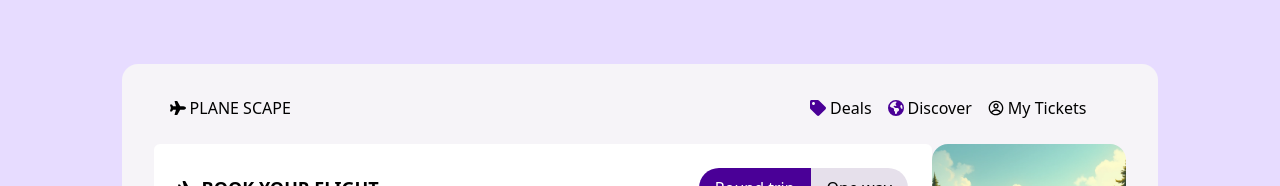
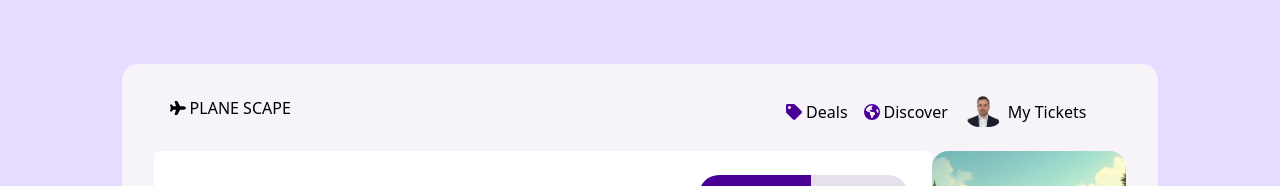
Before and after one commit to samet7ozturk/air-flights, a React (Create React App) app: page / in a window 1280 px wide. Shown: the top 186 px of the page. Built offline with nearby package versions, Linux system fonts and the light colour scheme; no server answers.

Commit message:
Profile image added

```diff
--- a/src/pages/home.tsx
+++ b/src/pages/home.tsx
@@ -1,7 +1,6 @@
 import FlightBooking from "../components/FlightBooking";
 import { FaPlane, FaTag } from "react-icons/fa";
 import { FaEarthAmericas } from "react-icons/fa6";
-import { CgProfile } from "react-icons/cg";
 import TicketDetails from "../components/TicketDetails";
 import FilterOptions from "../components/FilterOptions";
 import ExtraServices from "../components/ExtraServices";
@@ -28,7 +27,11 @@ const Home = () => {
               <p>Discover</p>
             </div>
             <div className="flex items-center gap-1">
-              <CgProfile />
+              <img
+                src="/assets/images/homePageImages/profile-image.png"
+                alt="profile"
+                className="w-10 rounded-full"
+              />
               <Link to="/my-flights">
                 <p>My Tickets</p>
               </Link>
```
Also changed, not shown: public/assets/images/homePageImages/profile-image.png (added).
